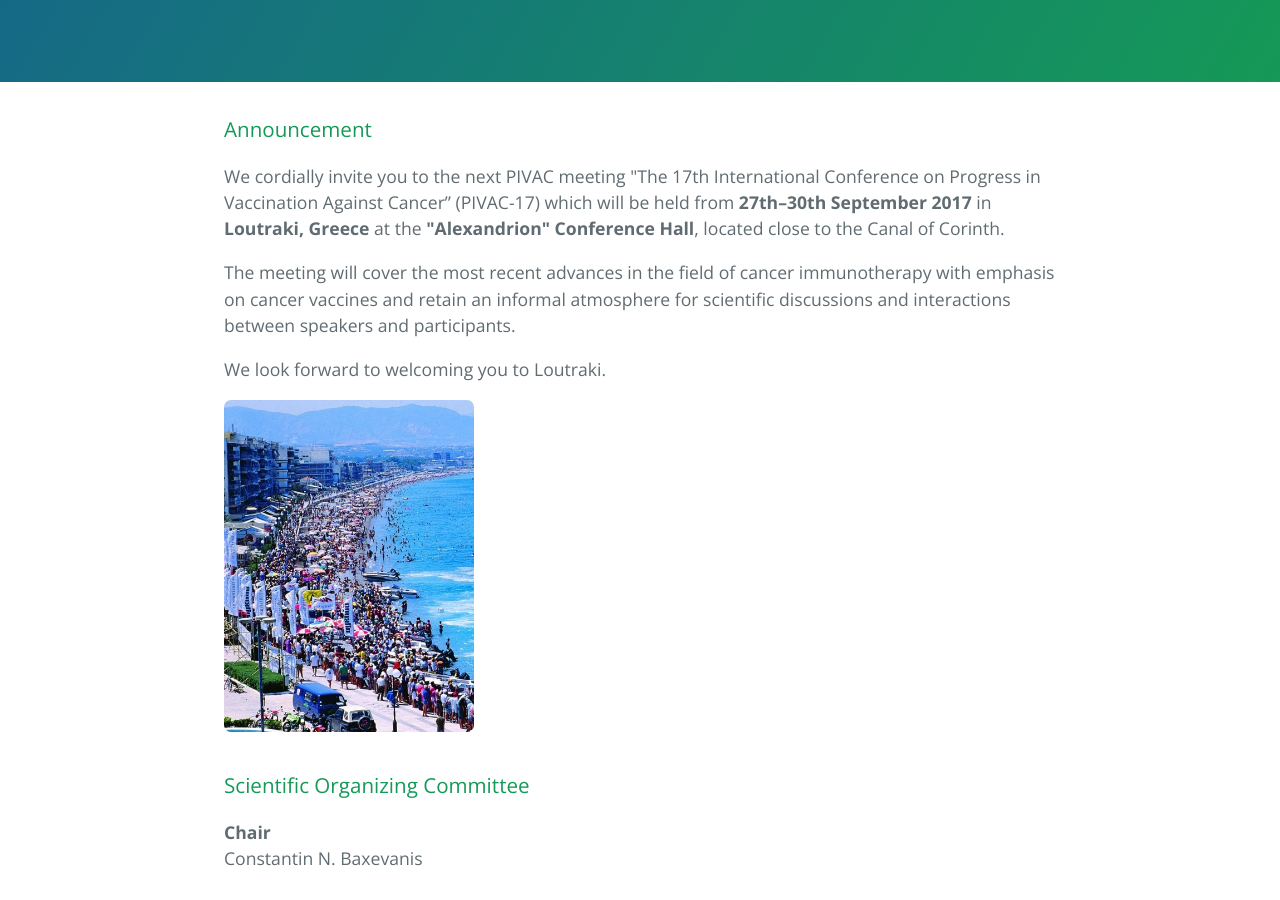
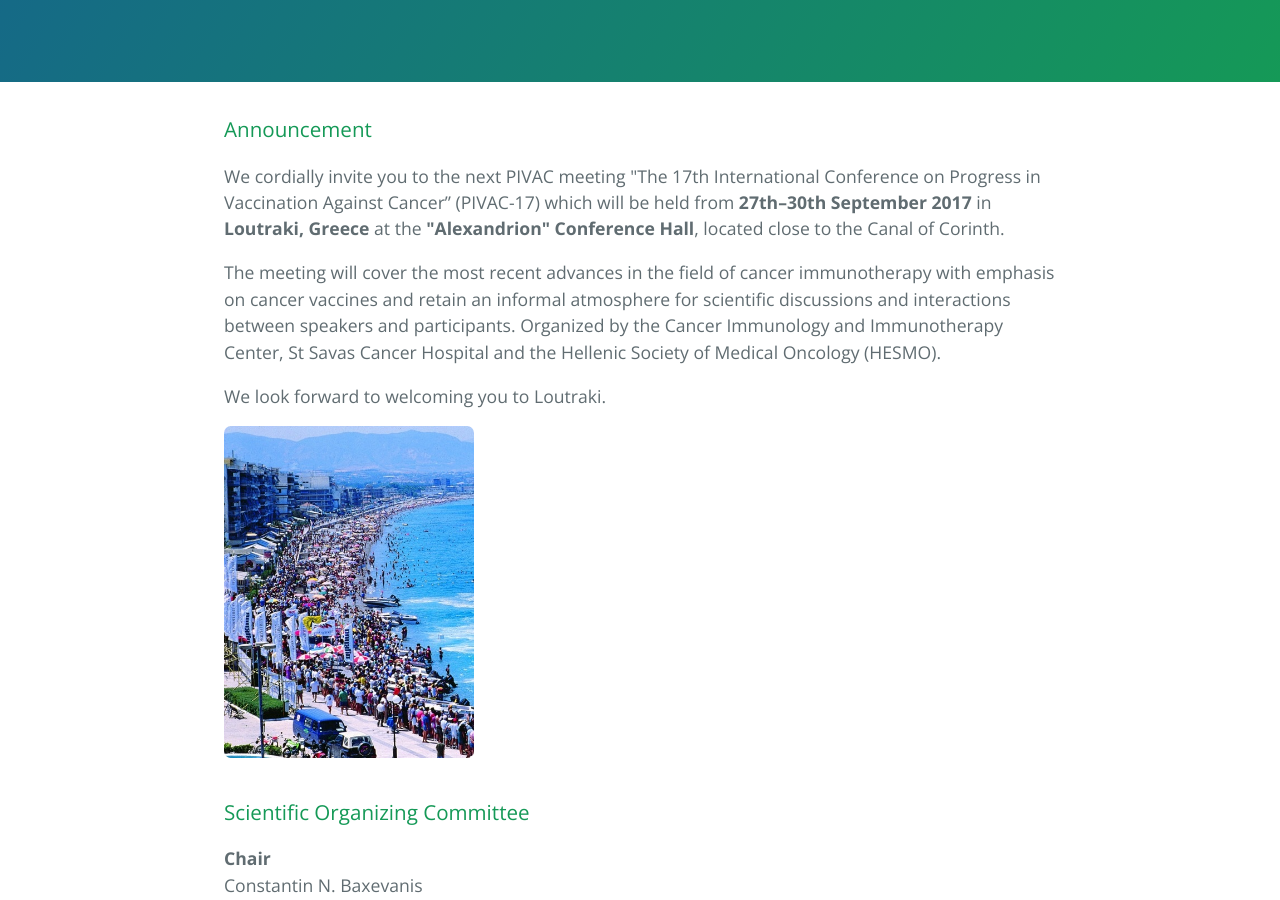
Before and after one commit to moodmosaic/pivac17, a Jekyll site: the page index.html, which Jekyll copies as it is, in a window 1280 px wide and 900 px high, scrolled down 898 px. Built offline with Jekyll 4.4.1, drawn with Linux system fonts in a browser that asks for light colours.

Commit message:
Add more content in the description.

```diff
--- a/index.html
+++ b/index.html
@@ -30,7 +30,7 @@
 <a id="announcement" class="anchor" href="#announcement" aria-hidden="true"><span aria-hidden="true" class="octicon octicon-link"></span></a>Announcement</h3>
 
 <p>We cordially invite you to the next PIVAC meeting "The 17th International Conference on Progress in Vaccination Against Cancer” (PIVAC-17) which will be held from <b>27th–30th September 2017</b> in <b>Loutraki, Greece</b> at the <b>"Alexandrion" Conference Hall</b>, located close to the Canal of Corinth.</p>
-<p>The meeting will cover the most recent advances in the field of cancer immunotherapy with emphasis on cancer vaccines and retain an informal atmosphere for scientific discussions and interactions between speakers and participants.</p>
+<p>The meeting will cover the most recent advances in the field of cancer immunotherapy with emphasis on cancer vaccines and retain an informal atmosphere for scientific discussions and interactions between speakers and participants. Organized by the Cancer Immunology and Immunotherapy Center, St Savas Cancer Hospital and the Hellenic Society of Medical Oncology (HESMO).</p>
 
 <p>We look forward to welcoming you to Loutraki.</p>
 <img src="img/loutraki.jpg" alt="Loutraki" width="30%" style="border-radius: 7px">
```
